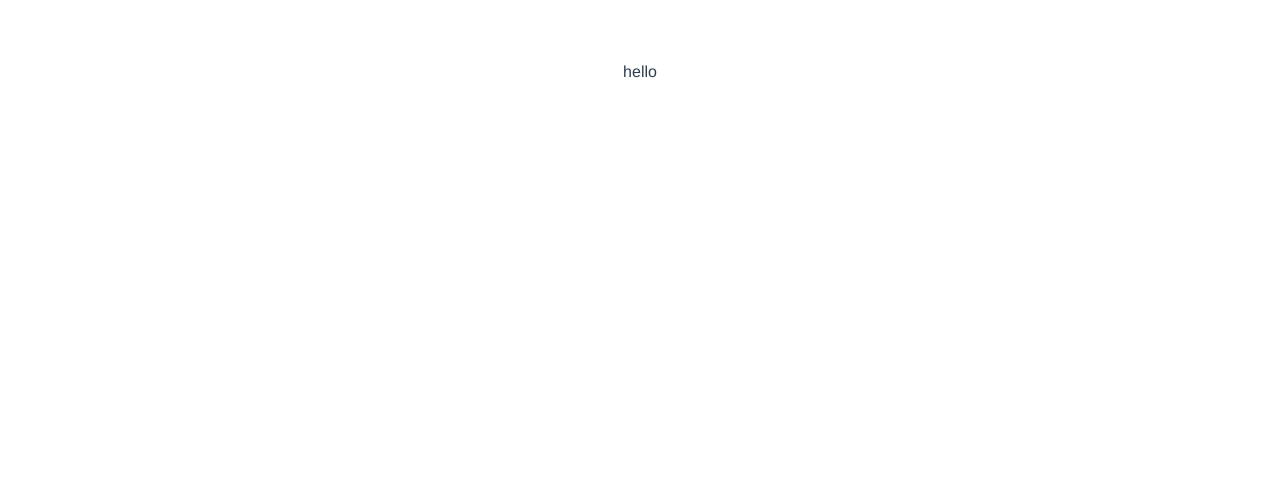
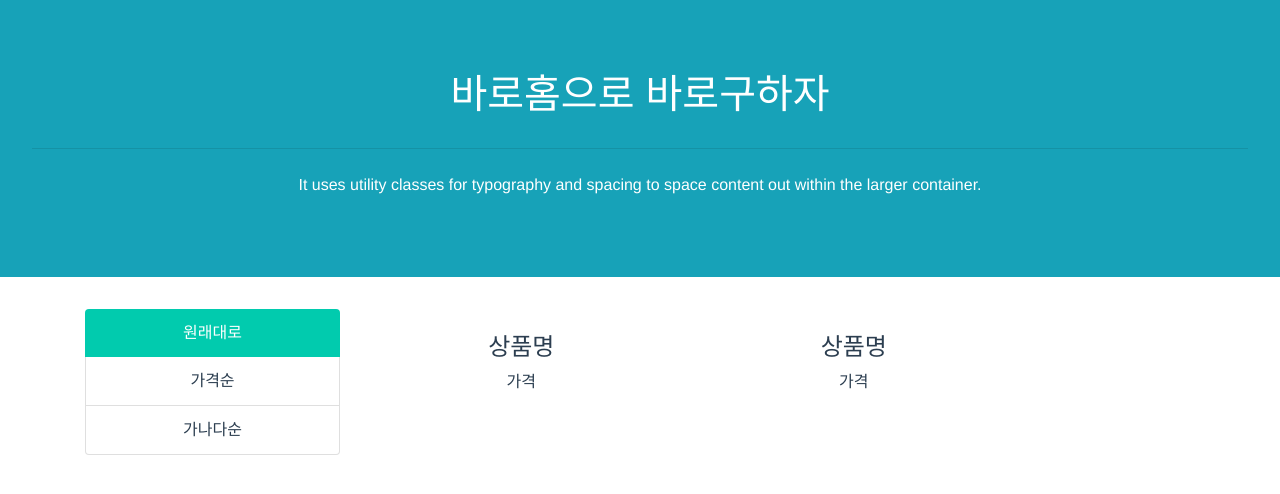
Before and after one commit to Lee-ji-soo/shop-with-vue, a Vue app in the folder rentalshop/: page / in a window 1280 px wide. Shown: the top 494 px of the page. Built offline with nearby package versions, Linux system fonts and the light colour scheme.

Commit message:
CSS 1차 : header, filter 색상 | list 영역크기

```diff
--- a/rentalshop/src/App.vue
+++ b/rentalshop/src/App.vue
@@ -1,12 +1,48 @@
 <template>
   <div id="app">
-    <div>{{안녕}}</div>
+    <header id="header">
+      <b-jumbotron bg-variant="info" text-variant="white" class="rounded-0">
+        <p id="header__tt">
+          <strong>바로홈으로</strong> 바로구하자
+        </p>
+        <hr class="my-4" />
+        <p>
+          It uses utility classes for typography and spacing to space content out within the larger
+          container.
+        </p>
+      </b-jumbotron>
+    </header>
+    <div class="container">
+      <div class="row">
+        <div class="col-md-3">
+          <ul class="list-group">
+            <li class="list-group-item active">원래대로</li>
+            <li class="list-group-item">가격순</li>
+            <li class="list-group-item">가나다순</li>
+          </ul>
+        </div>
+        <div class="col-md-7">
+          <div class="row">
+            <div class="col-md-6">
+              <img src />
+              <h4>상품명</h4>
+              <p>가격</p>
+            </div>
+            <div class="col-md-6">
+              <img src />
+              <h4>상품명</h4>
+              <p>가격</p>
+            </div>
+          </div>
+        </div>
+      </div>
+    </div>
   </div>
 </template>
 
 <script>
 export default {
-  name: "App",
+  name: "room",
   data() {
     return {
       안녕: "hello"
@@ -17,12 +53,24 @@ export default {
 </script>
 
 <style>
+* {
+  margin: 0;
+  padding: 0;
+}
 #app {
   font-family: Avenir, Helvetica, Arial, sans-serif;
   -webkit-font-smoothing: antialiased;
   -moz-osx-font-smoothing: grayscale;
   text-align: center;
   color: #2c3e50;
-  margin-top: 60px;
+  margin-top: 0;
+}
+#header__tt {
+  font-size: 40px;
+  font-weight: 100;
+}
+.list-group .list-group-item.active {
+  background-color: #01cbae;
+  border: none;
 }
 </style>
```
Also changed, not shown: rentalshop/src/assets/data.js (+42 -2 lines), rentalshop/src/main.js (+5 -5 lines), 1 other file (tests, documents, lock files or other folders).
